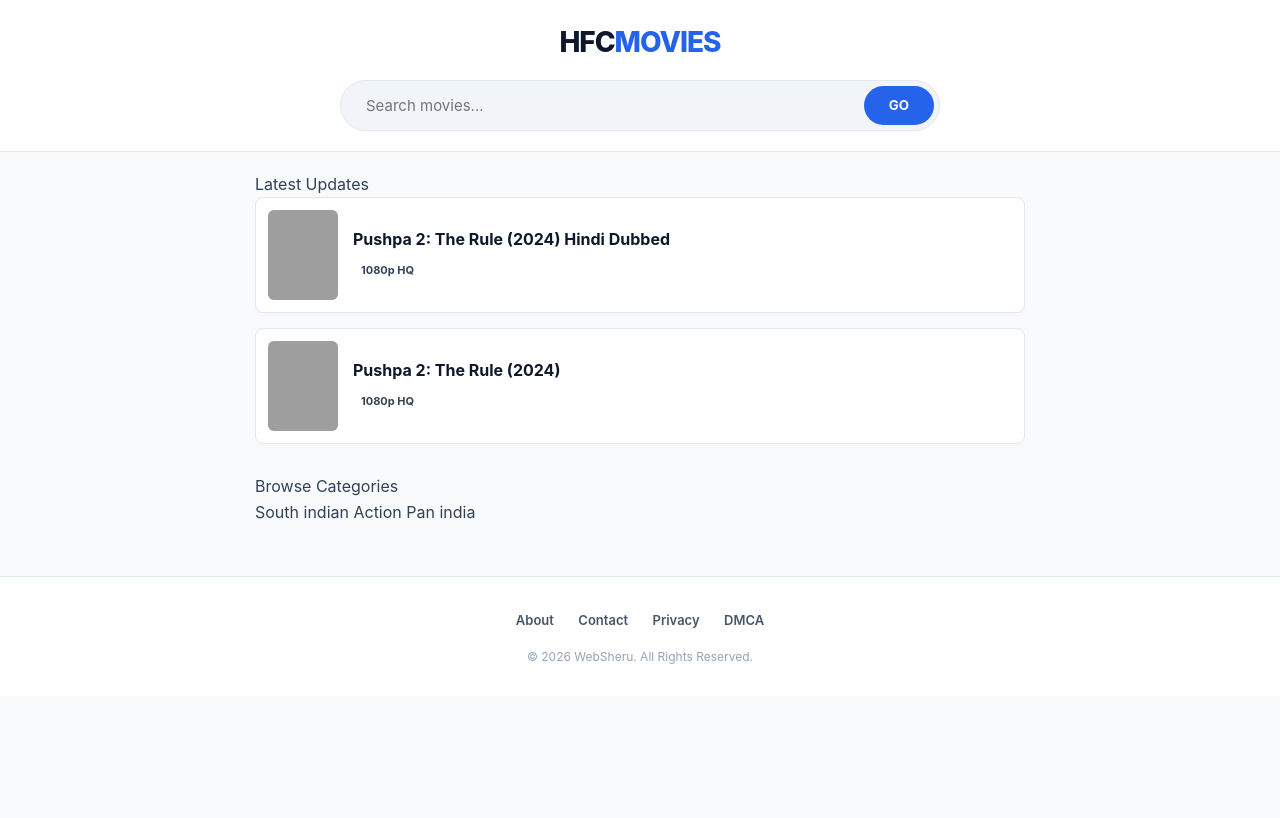
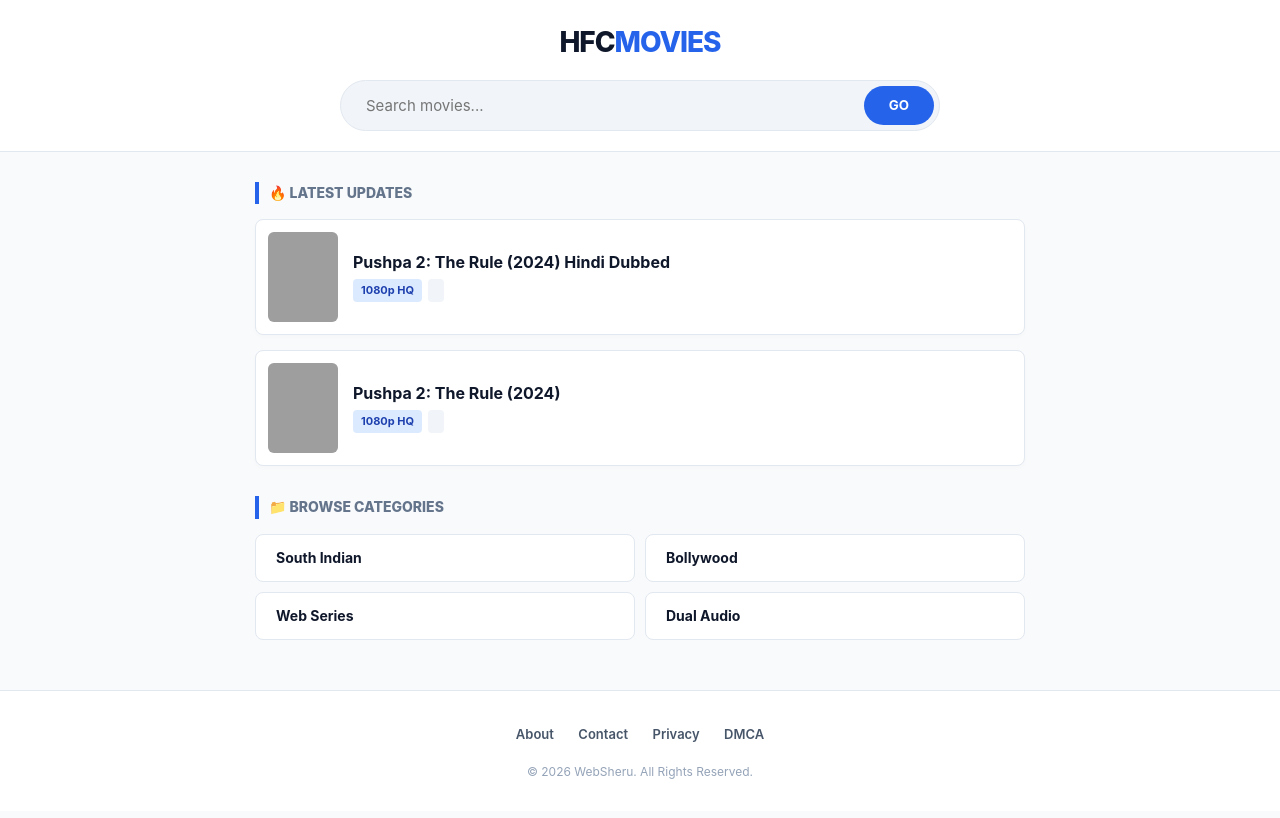
Before and after one commit to narpatprihar2004-boop/hfcmovies, a Jekyll site: the page built from index.html, in a window 1280 px wide, cut to the strip 0-818 px from the top of the page. Built offline with Jekyll 4.4.1, drawn with Linux system fonts in a browser that asks for light colours; the list of posts is cut into pages by our own code; grey boxes are pictures that could not be loaded.

Commit message:
Update index.html

```diff
--- a/index.html
+++ b/index.html
@@ -3,39 +3,41 @@
 title: Home
 ---
 
-<div class="section-head"><i class="fas fa-fire" style="color:#ef4444"></i> Latest Updates</div>
+<div class="sec-head">🔥 Latest Updates</div>
 
 {% for post in paginator.posts %}
 <a href="{{ site.baseurl }}{{ post.url }}" class="movie-card">
     <img src="{{ post.image }}" class="mc-img" alt="poster" loading="lazy">
     <div class="mc-info">
         <h3 class="mc-title">{{ post.title }}</h3>
-        <div class="mc-tags">
-            {% if post.categories contains 'South' %}
-                <span class="tag tag-blue">South Hindi</span>
-            {% else %}
-                <span class="tag tag-blue">{{ post.quality }}</span>
-            {% endif %}
-            <span class="tag tag-gray">{{ post.year }}</span>
+        <div class="tag-row">
+            <span class="tag t-blue">{{ post.quality }}</span>
+            <span class="tag t-gray">{{ post.year }}</span>
         </div>
     </div>
 </a>
 {% endfor %}
 
-<div class="section-head" style="margin-top: 30px;"><i class="fas fa-folder" style="color:#f59e0b"></i> Browse Categories</div>
-
-<div class="folder-grid">
-    {% for category in site.categories %}
-    <a href="{{ site.baseurl }}/category/{{ category | first | slugify }}/" class="folder-item">
-        <i class="fas fa-folder-open"></i> {{ category | first | capitalize }}
+<div class="sec-head">📁 Browse Categories</div>
+<div class="cat-grid">
+    <a href="/south-indian/" class="cat-btn">
+        <i class="fas fa-film" style="color:#eab308"></i> South Indian
     </a>
-    {% endfor %}
+    <a href="/bollywood/" class="cat-btn">
+        <i class="fas fa-video" style="color:#22c55e"></i> Bollywood
+    </a>
+    <a href="/web-series/" class="cat-btn">
+        <i class="fas fa-tv" style="color:#ef4444"></i> Web Series
+    </a>
+    <a href="/dual-audio/" class="cat-btn">
+        <i class="fas fa-language" style="color:#3b82f6"></i> Dual Audio
+    </a>
 </div>
 
 {% if paginator.total_pages > 1 %}
-<div style="text-align: center; margin-top: 20px;">
+<div style="text-align: center; margin-top: 30px;">
     {% if paginator.next_page %}
-    <a href="{{ paginator.next_page_path }}" style="background:var(--primary); color:white; padding:10px 25px; border-radius:50px; font-weight:bold; font-size:14px;">Next Page &rarr;</a>
+    <a href="{{ paginator.next_page_path }}" style="background:var(--primary); color:white; padding:10px 30px; border-radius:50px; font-weight:700;">Next Page &rarr;</a>
     {% endif %}
 </div>
 {% endif %}
```
